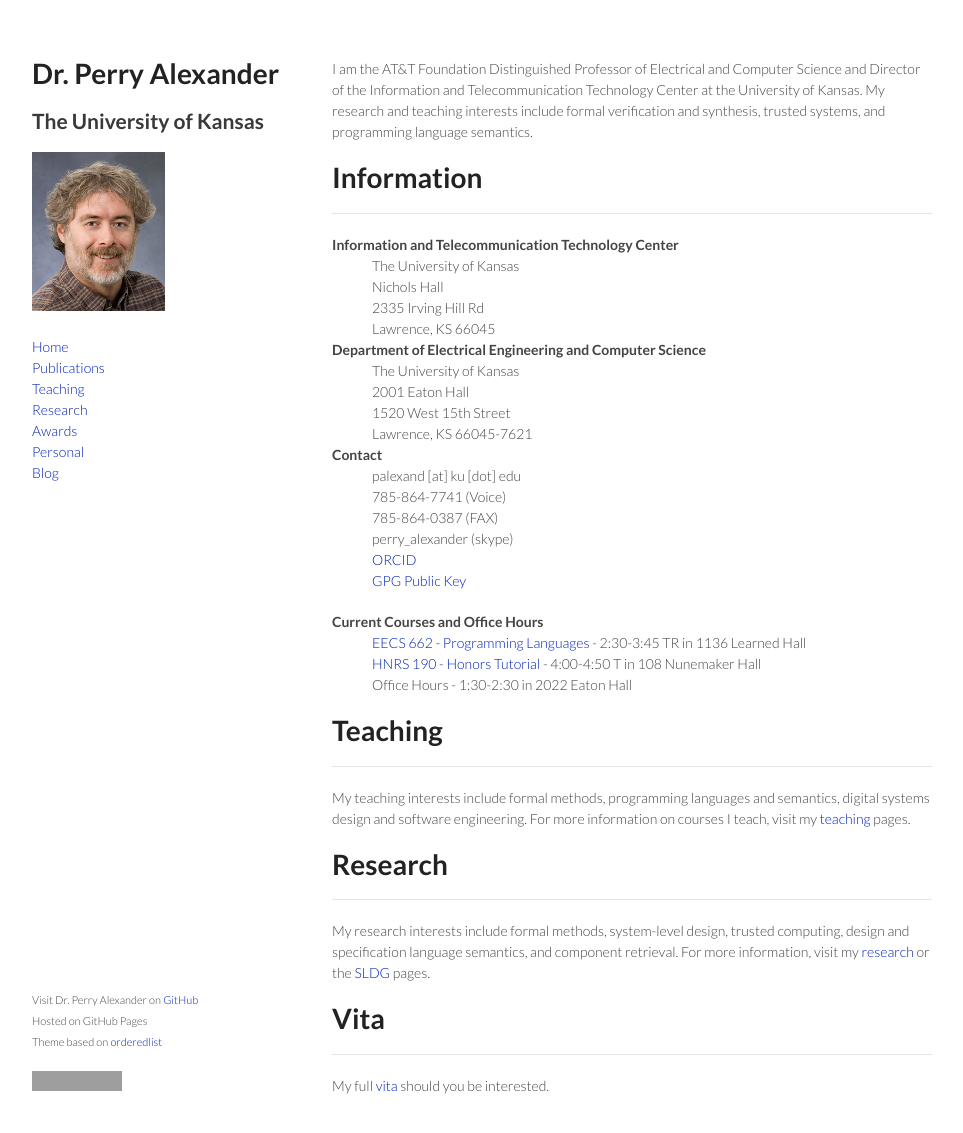
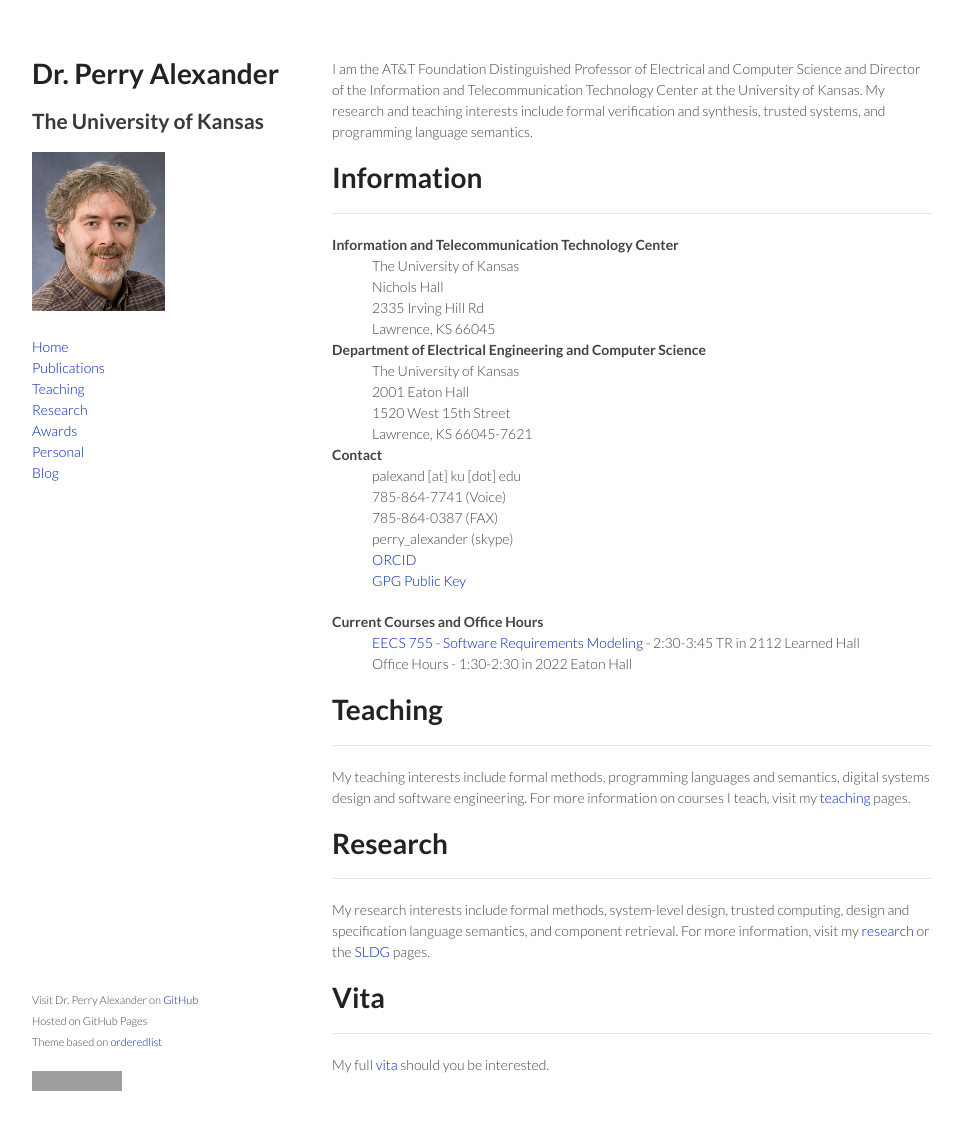
Before and after one commit to palexand/palexand.github.io, a Jekyll site: the page built from index.md, in a window 1280 px wide and 1166 px high. Shown: the top 1133 px of the window, without its empty margins (158-1121 px from the left). Built offline with Jekyll 4.4.1, drawn with Linux system fonts in a browser that asks for light colours; grey boxes are pictures that could not be loaded.

Commit message:
updating for spring 2020

```diff
--- a/_data/teaching.yml
+++ b/_data/teaching.yml
@@ -9,8 +9,6 @@
   github: palexand
   repo: eecs662
   description: This course is an undergraduate introduction to programming language concepts. It is taught by implementing a collection of interpreters that implement language features. Specific topics include structuring an interpreter, abstract syntax, early and late binding, laziness and strictness, function definition and application, static an dynamic scoping, and techniques for implementing these features.
-  when: 2:30-3:45 TR
-  where: 1136 Learned Hall
 
 - name: EECS 742 - Static Analysis
   github: palexand
@@ -26,6 +24,8 @@
   github: palexand
   repo: eecs755
   description: Software Requirements Modeling is an advanced introduction to modern techniques for specification, verification and implementation of software systems. Topics covered are equally useful for hardware and software verification. We will learn to write formal specifications, refine specifications and verify that implementations meet their requirements. Specific topics include axiomatic specification, invariants, algebraic types and induction, constructive specification, assume-guarantees style specification, safety and liveness, and natural deduction. Currently we use the Coq verification tool, but techniques learned apply equally well to other verification systems.
+  when: 2:30-3:45 TR
+  where: 2112 Learned Hall
 
 - name: EECS 843 - Programming Language Foundations II
   github: palexand
@@ -41,5 +41,3 @@
   github: palexand
   repo: hnrs190
   description: The Freshman Honors Tutorial is a one hour class introducing freshman honors program students to research and KU.  My section looks at the early days of computing focusing on how computing came to be and why.  We look at work by the major early computing scholars and put their work in the context of World War II.  We also look a that the limitations of computing and what we know about what can and cannot be computed mechanically
-  when: 4:00-4:50 T
-  where: 108 Nunemaker Hall
```
